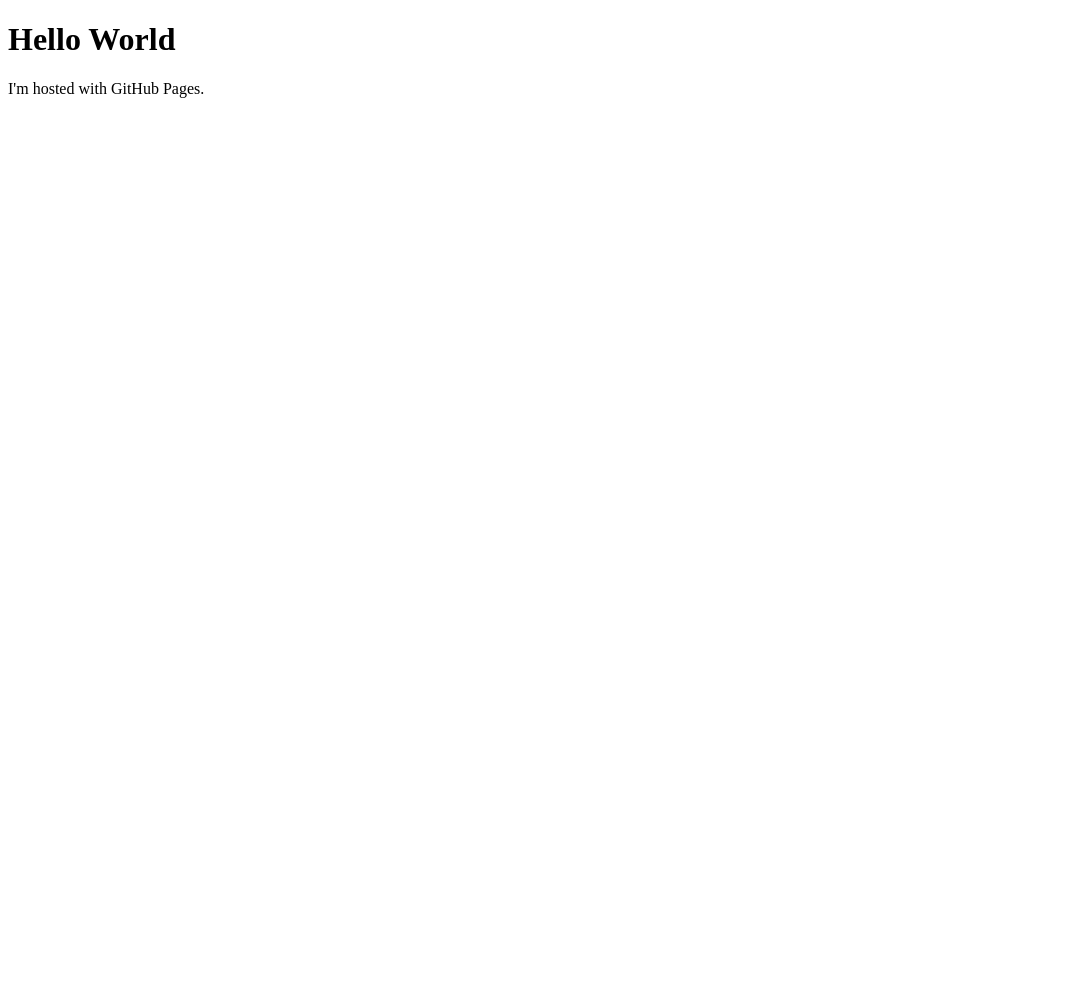
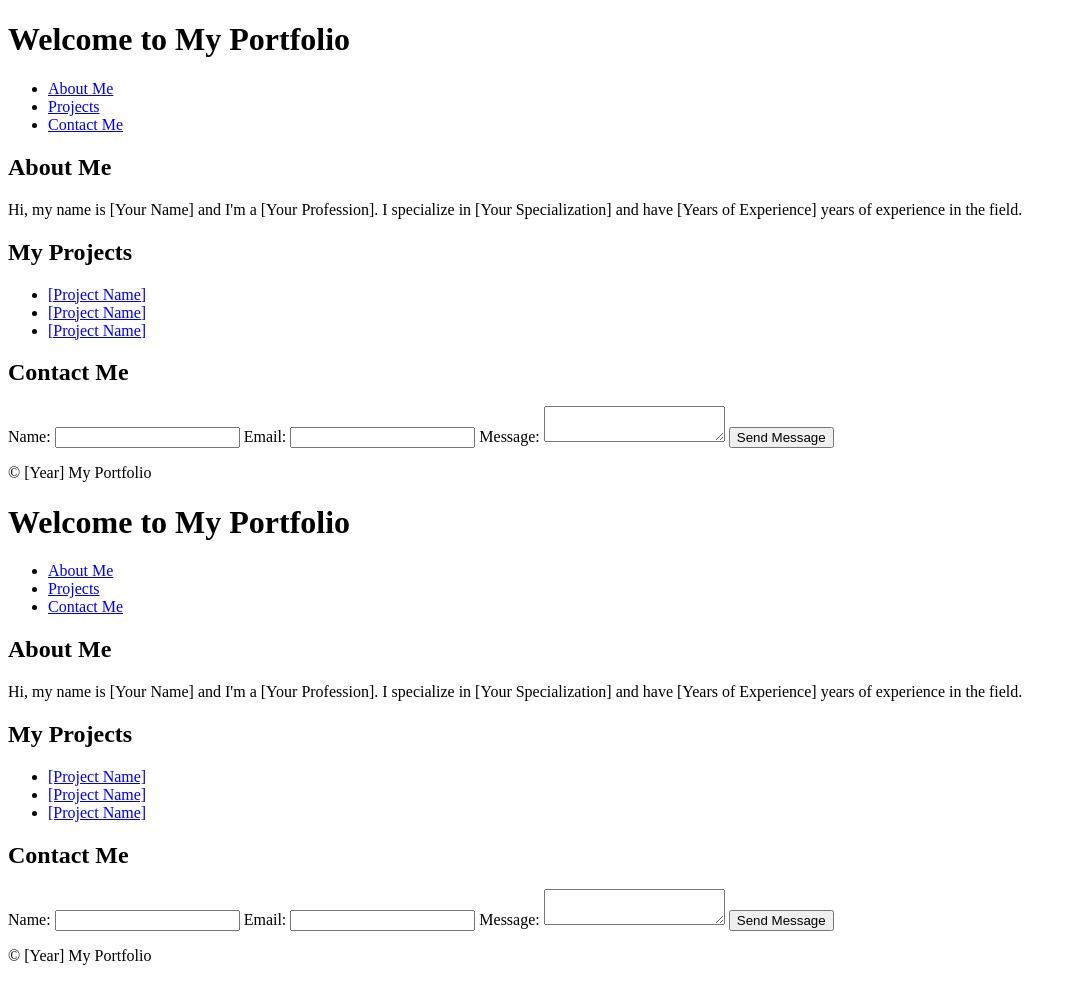
Before and after one commit to mhtran3/Mikot, a plain HTML site: page index.html in a window 1280 px wide. Shown: the whole page, without its empty margins (0-1077 px from the left). Before the commit the page ends 800 px from the top, so only its background shows below. Drawn offline with Linux system fonts and the light colour scheme.

Commit message:
Update index.html

```diff
--- a/index.html
+++ b/index.html
@@ -1,7 +1,98 @@
 <!DOCTYPE html>
 <html>
-<body>
-<h1>Hello World</h1>
-<p>I'm hosted with GitHub Pages.</p>
-</body>
+  <head>
+    <title>My Portfolio</title>
+    <meta name="viewport" content="width=device-width, initial-scale=1">
+    <link rel="stylesheet" href="style.css">
+  </head>
+  <body>
+    <header>
+      <h1>Welcome to My Portfolio</h1>
+      <nav>
+        <ul>
+          <li><a href="#about">About Me</a></li>
+          <li><a href="#projects">Projects</a></li>
+          <li><a href="#contact">Contact Me</a></li>
+        </ul>
+      </nav>
+    </header>
+    <main>
+      <section id="about">
+        <h2>About Me</h2>
+        <p>Hi, my name is [Your Name] and I'm a [Your Profession]. I specialize in [Your Specialization] and have [Years of Experience] years of experience in the field.</p>
+      </section>
+      <section id="projects">
+        <h2>My Projects</h2>
+        <ul>
+          <li><a href="[Project URL]">[Project Name]</a></li>
+          <li><a href="[Project URL]">[Project Name]</a></li>
+          <li><a href="[Project URL]">[Project Name]</a></li>
+        </ul>
+      </section>
+      <section id="contact">
+        <h2>Contact Me</h2>
+        <form action="[Your Form Submission URL]" method="post">
+          <label for="name">Name:</label>
+          <input type="text" id="name" name="name" required>
+          <label for="email">Email:</label>
+          <input type="email" id="email" name="email" required>
+          <label for="message">Message:</label>
+          <textarea id="message" name="message" required></textarea>
+          <button type="submit">Send Message</button>
+        </form>
+      </section>
+    </main>
+    <footer>
+      <p>&copy; [Year] My Portfolio</p>
+    </footer>
+  </body>
 </html>
+<!DOCTYPE html>
+<html>
+  <head>
+    <title>My Portfolio</title>
+    <meta name="viewport" content="width=device-width, initial-scale=1">
+    <link rel="stylesheet" href="style.css">
+  </head>
+  <body>
+    <header>
+      <h1>Welcome to My Portfolio</h1>
+      <nav>
+        <ul>
+          <li><a href="#about">About Me</a></li>
+          <li><a href="#projects">Projects</a></li>
+          <li><a href="#contact">Contact Me</a></li>
+        </ul>
+      </nav>
+    </header>
+    <main>
+      <section id="about">
+        <h2>About Me</h2>
+        <p>Hi, my name is [Your Name] and I'm a [Your Profession]. I specialize in [Your Specialization] and have [Years of Experience] years of experience in the field.</p>
+      </section>
+      <section id="projects">
+        <h2>My Projects</h2>
+        <ul>
+          <li><a href="[Project URL]">[Project Name]</a></li>
+          <li><a href="[Project URL]">[Project Name]</a></li>
+          <li><a href="[Project URL]">[Project Name]</a></li>
+        </ul>
+      </section>
+      <section id="contact">
+        <h2>Contact Me</h2>
+        <form action="[Your Form Submission URL]" method="post">
+          <label for="name">Name:</label>
+          <input type="text" id="name" name="name" required>
+          <label for="email">Email:</label>
+          <input type="email" id="email" name="email" required>
+          <label for="message">Message:</label>
+          <textarea id="message" name="message" required></textarea>
+          <button type="submit">Send Message</button>
+        </form>
+      </section>
+    </main>
+    <footer>
+      <p>&copy; [Year] My Portfolio</p>
+    </footer>
+  </body>
+</html>
```
